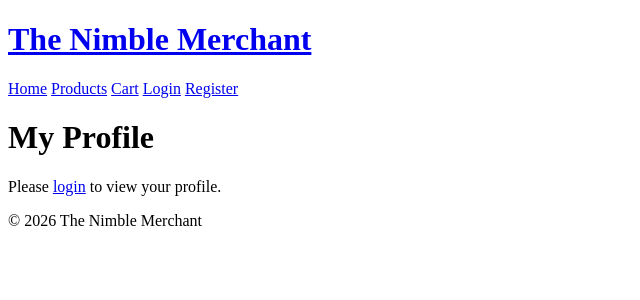
After one commit to Luke-Smith92/TheNimbleMerchant, a Django app: page /accounts/profile/ in a window 1280 px wide. The commit adds this page. Shown: the top 300 px of the page, without its empty margins (0-640 px from the left). Run offline with Django 5.2, Linux system fonts and the light colour scheme.

Commit message:
Add user authentication and registration email functionality

```diff
--- a/nimble_merchant/urls.py
+++ b/nimble_merchant/urls.py
@@ -16,6 +16,8 @@ Including another URLconf
 """
 from django.contrib import admin
 from django.urls import path, include
+from django.contrib.auth import views as auth_views
+from profiles import views as profile_views
 
 urlpatterns = [
     path('admin/', admin.site.urls),
@@ -23,4 +25,8 @@ urlpatterns = [
     path('products/', include('products.urls')),
     path('cart/', include('cart.urls')),
     path('checkout/', include('checkout.urls')),
+    path('accounts/login/', auth_views.LoginView.as_view(template_name='profiles/login.html'), name='login'),
+    path('accounts/logout/', auth_views.LogoutView.as_view(), name='logout'),
+    path('accounts/register/', profile_views.register, name='register'),
+    path('accounts/profile/', profile_views.profile, name='profile'),
 ]
--- /dev/null
+++ b/profiles/templates/profiles/profile.html
@@ -0,0 +1,13 @@
+{% extends "base.html" %}
+
+{% block content %}
+<h1>My Profile</h1>
+
+{% if user.is_authenticated %}
+    <p>Welcome, {{ user.username }}.</p>
+    <p>This page will later show your order history.</p>
+{% else %}
+    <p>Please <a href="{% url 'login' %}">login</a> to view your profile.</p>
+{% endif %}
+
+{% endblock %}
--- a/profiles/views.py
+++ b/profiles/views.py
@@ -1,3 +1,36 @@
-from django.shortcuts import render
+from django.contrib import messages
+from django.contrib.auth import login
+from django.core.mail import send_mail
+from django.shortcuts import render, redirect
 
-# Create your views here.
+from .forms import CustomUserCreationForm
+
+
+def register(request):
+    """Register a new user and send a welcome email."""
+    if request.method == 'POST':
+        form = CustomUserCreationForm(request.POST)
+
+        if form.is_valid():
+            user = form.save()
+
+            send_mail(
+                'Welcome to The Nimble Merchant',
+                f'Hi {user.username}, thank you for registering with The Nimble Merchant.',
+                'thenimblemerchant@example.com',
+                [user.email],
+                fail_silently=False,
+            )
+
+            login(request, user)
+            messages.success(request, 'Registration successful. Welcome to The Nimble Merchant!')
+            return redirect('profile')
+    else:
+        form = CustomUserCreationForm()
+
+    return render(request, 'profiles/register.html', {'form': form})
+
+
+def profile(request):
+    """Display user profile page."""
+    return render(request, 'profiles/profile.html')
--- a/templates/base.html
+++ b/templates/base.html
@@ -18,7 +18,18 @@
             <a href="{% url 'home' %}">Home</a>
             <a href="{% url 'products' %}">Products</a>
             <a href="{% url 'view_cart' %}">Cart</a>
-            <a href="#">Account</a>
+
+            {% if user.is_authenticated %}
+                <a href="{% url 'profile' %}">Profile</a>
+
+                <form method="post" action="{% url 'logout' %}" style="display:inline;">
+                    {% csrf_token %}
+                    <button type="submit">Logout</button>
+                </form>
+            {% else %}
+                <a href="{% url 'login' %}">Login</a>
+                <a href="{% url 'register' %}">Register</a>
+            {% endif %}
         </nav>
     </header>
 
```
Also changed, not shown: nimble_merchant/settings.py (+9 -0 lines), profiles/forms.py (added, +11 -0 lines), profiles/templates/profiles/login.html (added, +13 -0 lines), profiles/templates/profiles/register.html (added, +13 -0 lines), profiles/urls.py (added, +7 -0 lines), README.md, 1 other file.
